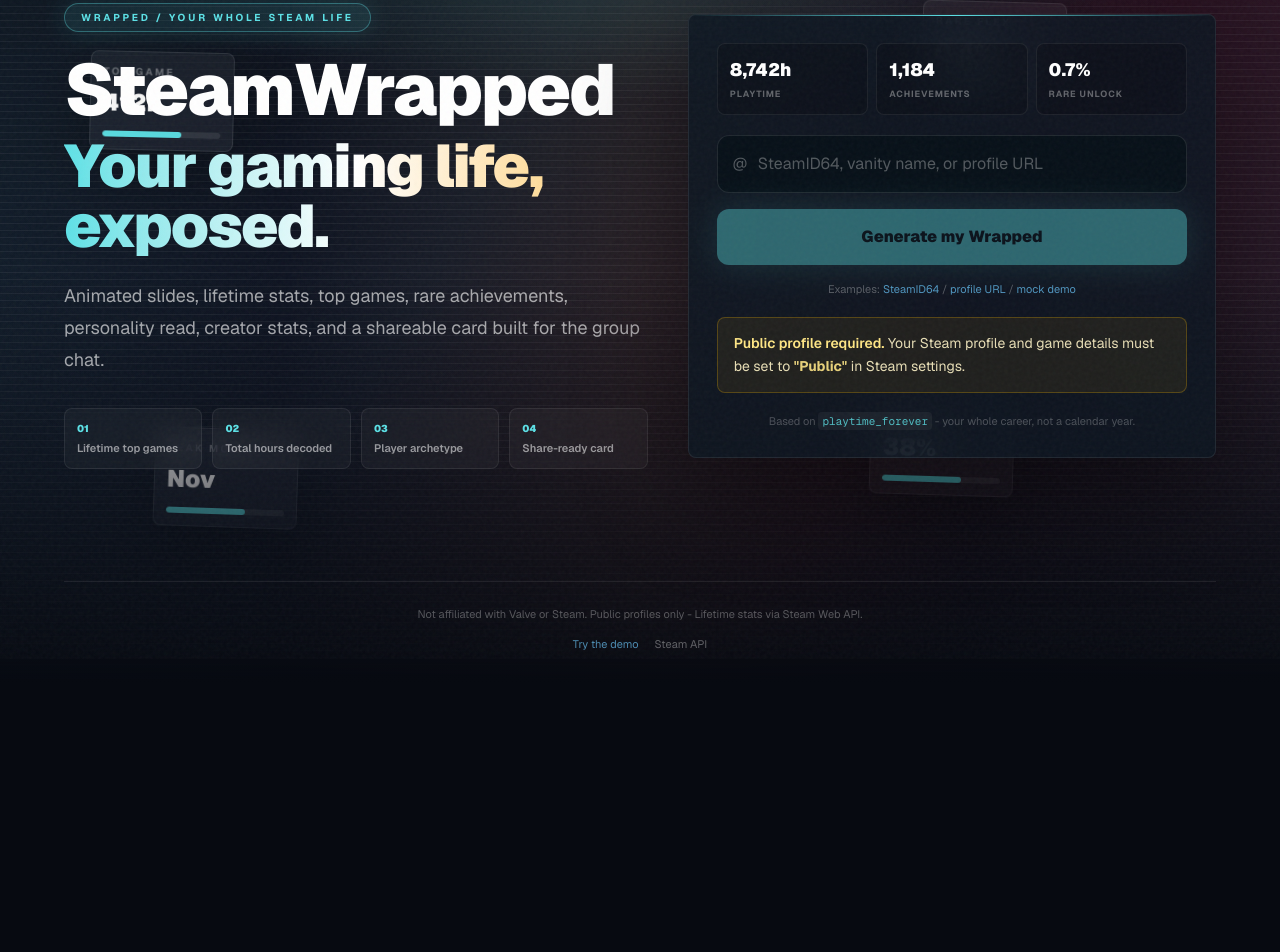
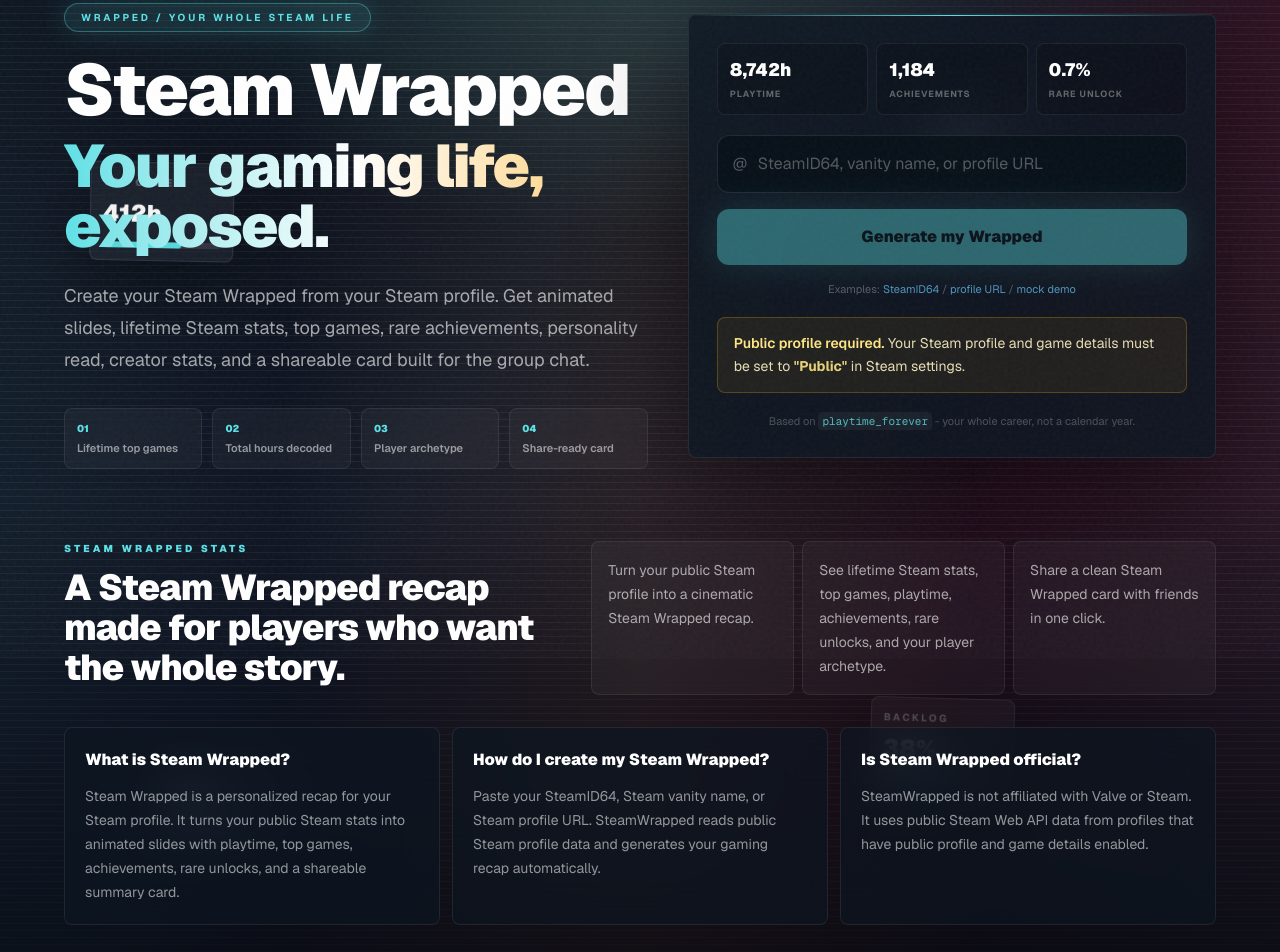
Before and after one commit to whynotzr/steamwrapped, a Next.js app: page / in a window 1280 px wide. Shown: the part 141-1093 px from the top of the page. Before the commit the page ends 826 px from the top, so only its background shows below. Built offline with nearby package versions, Linux system fonts and the light colour scheme; no server answers.

Commit message:
Target Steam Wrapped search intent

```diff
--- a/src/app/layout.tsx
+++ b/src/app/layout.tsx
@@ -23,11 +23,11 @@
       }
     : {}),
   title: {
-    default: "SteamWrapped - Your gaming life, exposed",
+    default: "Steam Wrapped - Your gaming life, exposed",
     template: "%s | SteamWrapped",
   },
   description:
-    "Generate your Steam Wrapped in one click: lifetime playtime, top games, gaming archetype, and a shareable PNG card.",
+    "Create your Steam Wrapped in one click: lifetime Steam stats, top games, gaming archetype, achievements, and a shareable PNG card.",
   keywords: [
     "Steam Wrapped",
     "SteamWrapped",
@@ -52,15 +52,15 @@
   openGraph: {
     type: "website",
     siteName: "SteamWrapped",
-    title: "SteamWrapped - Your gaming life, exposed",
+    title: "Steam Wrapped - Your gaming life, exposed",
     description:
-      "Spotify Wrapped-style animated slides. Paste your SteamID64 or profile URL.",
+      "Create Spotify Wrapped-style Steam slides. Paste your SteamID64 or profile URL.",
     locale: "en_US",
   },
   twitter: {
     card: "summary_large_image",
-    title: "SteamWrapped",
-    description: "Your Steam gaming life in animated slides.",
+    title: "Steam Wrapped",
+    description: "Create your Steam gaming recap in animated slides.",
   },
 };
 
--- a/src/app/page.tsx
+++ b/src/app/page.tsx
@@ -1,4 +1,69 @@
+import type { Metadata } from "next";
 import { LandingPage } from "@/components/home/LandingPage";
+import { getSiteUrl } from "@/lib/site-url";
+
+export const metadata: Metadata = {
+  title: "Steam Wrapped - Create your Steam gaming recap",
+  description:
+    "Create your Steam Wrapped from your Steam profile. See lifetime Steam stats, top games, achievements, rare unlocks, and a shareable recap card.",
+  alternates: {
+    canonical: "/",
+  },
+  openGraph: {
+    title: "Steam Wrapped - Create your Steam gaming recap",
+    description:
+      "Paste your Steam profile and generate animated Steam Wrapped slides with lifetime stats, top games, achievements, and a shareable card.",
+    url: "/",
+  },
+  twitter: {
+    title: "Steam Wrapped",
+    description:
+      "Create your Steam Wrapped from your Steam profile and share your gaming recap.",
+  },
+};
+
+const faqJsonLd = {
+  "@context": "https://schema.org",
+  "@type": "FAQPage",
+  mainEntity: [
+    {
+      "@type": "Question",
+      name: "What is Steam Wrapped?",
+      acceptedAnswer: {
+        "@type": "Answer",
+        text: "Steam Wrapped is a personalized recap for your Steam profile. It turns public Steam stats into animated slides with playtime, top games, achievements, rare unlocks, and a shareable summary card.",
+      },
+    },
+    {
+      "@type": "Question",
+      name: "How do I create my Steam Wrapped?",
+      acceptedAnswer: {
+        "@type": "Answer",
+        text: "Paste your SteamID64, Steam vanity name, or Steam profile URL. SteamWrapped reads public Steam profile data and generates your gaming recap automatically.",
+      },
+    },
+    {
+      "@type": "Question",
+      name: "Is Steam Wrapped official?",
+      acceptedAnswer: {
+        "@type": "Answer",
+        text: "SteamWrapped is not affiliated with Valve or Steam. It uses public Steam Web API data from profiles that have public profile and game details enabled.",
+      },
+    },
+  ],
+};
+
+const webApplicationJsonLd = {
+  "@context": "https://schema.org",
+  "@type": "WebApplication",
+  name: "Steam Wrapped",
+  alternateName: "SteamWrapped",
+  url: getSiteUrl(),
+  applicationCategory: "EntertainmentApplication",
+  operatingSystem: "Web",
+  description:
+    "Create your Steam Wrapped from your Steam profile with lifetime Steam stats, top games, achievements, and a shareable recap card.",
+};
 
 export default async function Home({
   searchParams,
@@ -6,5 +71,19 @@
   searchParams: Promise<{ error?: string }>;
 }) {
   const params = await searchParams;
-  return <LandingPage hasError={params.error === "auth_failed"} />;
+  return (
+    <>
+      <script
+        type="application/ld+json"
+        dangerouslySetInnerHTML={{ __html: JSON.stringify(faqJsonLd) }}
+      />
+      <script
+        type="application/ld+json"
+        dangerouslySetInnerHTML={{
+          __html: JSON.stringify(webApplicationJsonLd),
+        }}
+      />
+      <LandingPage hasError={params.error === "auth_failed"} />
+    </>
+  );
 }
--- a/src/app/sitemap.ts
+++ b/src/app/sitemap.ts
@@ -12,6 +12,12 @@
       priority: 1,
     },
     {
+      url: `${base}/steam-wrapped`,
+      lastModified: now,
+      changeFrequency: "weekly",
+      priority: 0.95,
+    },
+    {
       url: `${base}/u/demo`,
       lastModified: now,
       changeFrequency: "monthly",
--- /dev/null
+++ b/src/app/steam-wrapped/page.tsx
@@ -0,0 +1,49 @@
+import type { Metadata } from "next";
+import { LandingPage } from "@/components/home/LandingPage";
+import { getSiteUrl } from "@/lib/site-url";
+
+export const metadata: Metadata = {
+  title: "Steam Wrapped - Generate your Steam stats recap",
+  description:
+    "Generate a Steam Wrapped recap from your Steam profile with lifetime playtime, top games, achievements, rare unlocks, and a shareable card.",
+  alternates: {
+    canonical: "/steam-wrapped",
+  },
+  openGraph: {
+    title: "Steam Wrapped - Generate your Steam stats recap",
+    description:
+      "Create animated Steam Wrapped slides from your public Steam profile.",
+    url: "/steam-wrapped",
+  },
+  twitter: {
+    title: "Steam Wrapped",
+    description:
+      "Generate your Steam Wrapped recap from your Steam profile.",
+  },
+};
+
+const jsonLd = {
+  "@context": "https://schema.org",
+  "@type": "WebPage",
+  name: "Steam Wrapped",
+  url: `${getSiteUrl()}/steam-wrapped`,
+  description:
+    "Generate a Steam Wrapped recap from your Steam profile with lifetime Steam stats, top games, achievements, and a shareable card.",
+  isPartOf: {
+    "@type": "WebSite",
+    name: "SteamWrapped",
+    url: getSiteUrl(),
+  },
+};
+
+export default function SteamWrappedPage() {
+  return (
+    <>
+      <script
+        type="application/ld+json"
+        dangerouslySetInnerHTML={{ __html: JSON.stringify(jsonLd) }}
+      />
+      <LandingPage />
+    </>
+  );
+}
--- a/src/components/home/LandingPage.tsx
+++ b/src/components/home/LandingPage.tsx
@@ -17,6 +17,30 @@
   { label: "Playtime", value: "8,742h" },
   { label: "Achievements", value: "1,184" },
   { label: "Rare unlock", value: "0.7%" },
+];
+
+const SEO_FEATURES = [
+  "Turn your public Steam profile into a cinematic Steam Wrapped recap.",
+  "See lifetime Steam stats, top games, playtime, achievements, rare unlocks, and your player archetype.",
+  "Share a clean Steam Wrapped card with friends in one click.",
+];
+
+const FAQ_ITEMS = [
+  {
+    question: "What is Steam Wrapped?",
+    answer:
+      "Steam Wrapped is a personalized recap for your Steam profile. It turns your public Steam stats into animated slides with playtime, top games, achievements, rare unlocks, and a shareable summary card.",
+  },
+  {
+    question: "How do I create my Steam Wrapped?",
+    answer:
+      "Paste your SteamID64, Steam vanity name, or Steam profile URL. SteamWrapped reads public Steam profile data and generates your gaming recap automatically.",
+  },
+  {
+    question: "Is Steam Wrapped official?",
+    answer:
+      "SteamWrapped is not affiliated with Valve or Steam. It uses public Steam Web API data from profiles that have public profile and game details enabled.",
+  },
 ];
 
 export function LandingPage({ hasError }: { hasError?: boolean }) {
@@ -44,14 +68,15 @@
             </motion.div>
 
             <h1 className="max-w-3xl text-5xl font-black leading-[0.94] tracking-tight text-white sm:text-6xl lg:text-7xl">
-              SteamWrapped
+              Steam Wrapped
               <span className="mt-3 block bg-gradient-to-r from-[#5ce1e6] via-white to-[#ffc857] bg-clip-text text-3xl text-transparent sm:text-5xl lg:text-6xl">
                 Your gaming life, exposed.
               </span>
             </h1>
 
             <p className="mt-6 max-w-xl text-base leading-8 text-white/62 sm:text-lg">
-              Animated slides, lifetime stats, top games, rare achievements,
+              Create your Steam Wrapped from your Steam profile. Get animated
+              slides, lifetime Steam stats, top games, rare achievements,
               personality read, creator stats, and a shareable card built for
               the group chat.
             </p>
@@ -140,6 +165,45 @@
           </section>
         </motion.div>
 
+        <section className="relative z-10 mx-auto w-full max-w-6xl pb-12 pt-2 sm:pb-16">
+          <div className="grid gap-4 lg:grid-cols-[0.9fr_1.1fr]">
+            <div>
+              <p className="text-[10px] font-black uppercase tracking-[0.32em] text-[#5ce1e6]">
+                Steam Wrapped stats
+              </p>
+              <h2 className="mt-3 max-w-xl text-3xl font-black tracking-tight text-white sm:text-4xl">
+                A Steam Wrapped recap made for players who want the whole story.
+              </h2>
+            </div>
+            <div className="grid gap-2 sm:grid-cols-3">
+              {SEO_FEATURES.map((feature) => (
+                <article
+                  key={feature}
+                  className="rounded-lg border border-white/[0.08] bg-white/[0.035] p-4 text-sm leading-6 text-white/62 backdrop-blur-md"
+                >
+                  {feature}
+                </article>
+              ))}
+            </div>
+          </div>
+
+          <div className="mt-8 grid gap-3 md:grid-cols-3">
+            {FAQ_ITEMS.map((item) => (
+              <article
+                key={item.question}
+                className="rounded-lg border border-white/[0.08] bg-[#0d1621]/70 p-5 backdrop-blur-xl"
+              >
+                <h3 className="text-base font-black text-white">
+                  {item.question}
+                </h3>
+                <p className="mt-3 text-sm leading-6 text-white/55">
+                  {item.answer}
+                </p>
+              </article>
+            ))}
+          </div>
+        </section>
+
         <SiteFooter />
       </div>
     </main>
```
